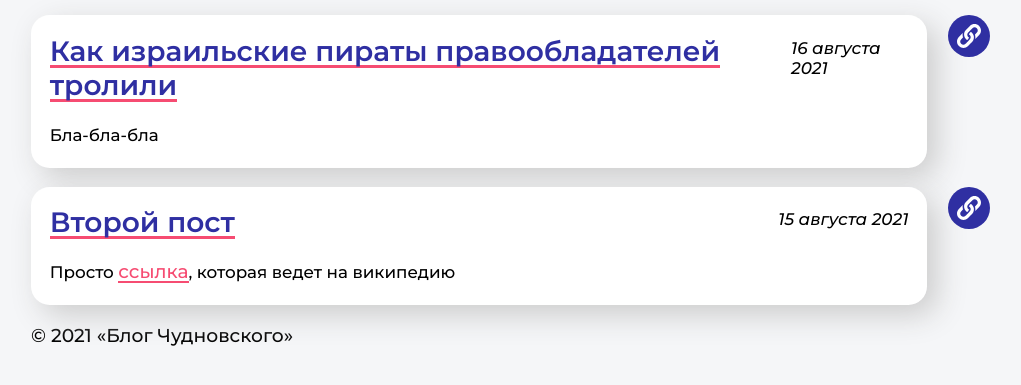
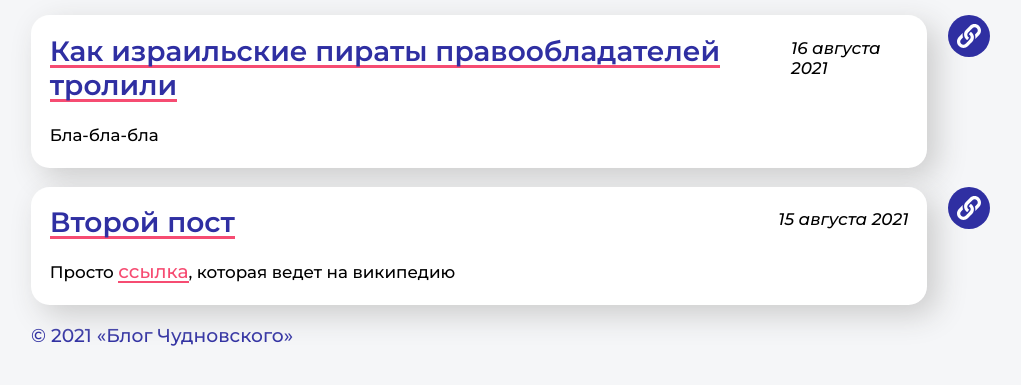
Before and after one commit to DanielChudo/chudo-blog, a Gatsby site: page / in a window 1280 px wide. Shown: the part 135-520 px from the top of the page, without its empty margins (161-1182 px from the left). Built offline with nearby package versions, Linux system fonts and the light colour scheme; Gatsby itself is replaced by a stand-in of ours.

Commit message:
Fix footer color

```diff
--- a/src/css/global.css
+++ b/src/css/global.css
@@ -28,8 +28,7 @@ body {
 }
 
 #gatsby-focus-wrapper {
-  min-width: 720px;
-  max-width: 70vw;
+  width: 70vw;
 }
 
 article {
@@ -73,6 +72,7 @@ article > h3 {
 
 footer {
   align-self: flex-end;
+  color: var(--main);
   font-size: 1rem;
   margin-top: 1rem;
 }
```
